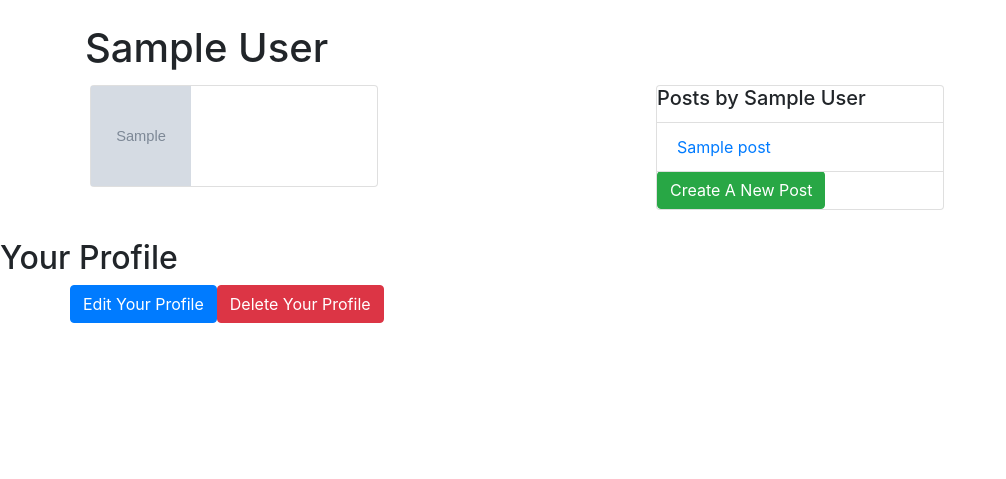
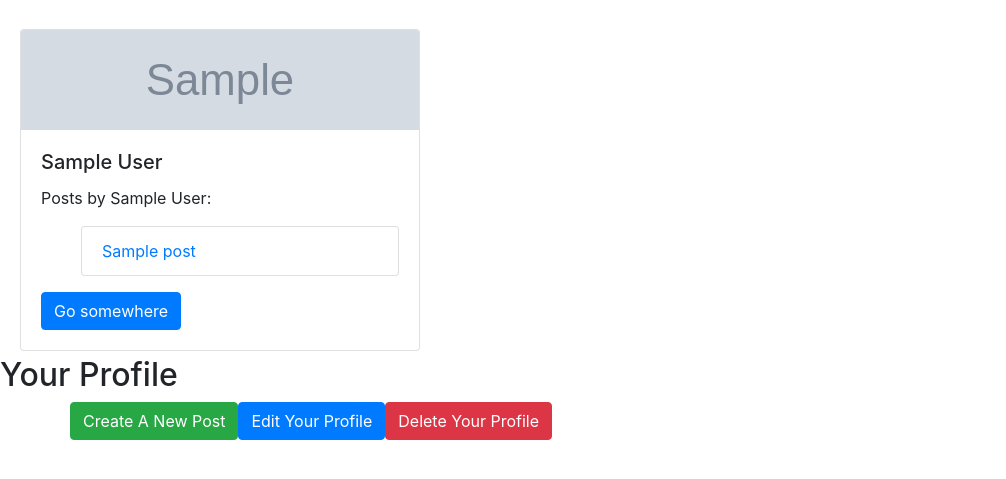
Before and after one commit to acmenes/blogly, a Flask app: page /users/1 in a window 1280 px wide. Shown: the part 58-537 px from the top of the page, without its empty margins (0-1006 px from the left). Run offline with Flask 2, Linux system fonts and the light colour scheme; tables that the repository leaves empty hold one stand-in row (values such as "Sample post"); grey boxes marked "Sample" are stand-in pictures; some libraries are stand-ins or nearby versions.

Commit message:
trying to fix profile pages

```diff
--- a/templates/userprofile.html
+++ b/templates/userprofile.html
@@ -1,7 +1,41 @@
 {% extends 'base.html' %}
 
 {% block content %}
-<div class = "container">
+<div class="container-fluid">
+    <div class="card" style="width: 25rem;">
+        <img class="card-img-top" src="{{ user.img_url }}" alt="Profile Pic">
+        <div class="card-body">
+          <h5 class="card-title">{{ user.first_name }} {{ user.last_name }}</h5>
+          <p class="card-text">Posts by {{ user.first_name }} {{ user.last_name }}:</p>
+            <ul>
+                {% for post in user.posts %}
+                <li class="list-group-item"><a href="/posts/{{ post.id }}">{{ post.title }}</a></li>
+                {% endfor %}
+            </ul>
+          <a href="#" class="btn btn-primary">Go somewhere</a>
+        </div>
+      </div>
+</div>
+
+<h2>Your Profile</h2>
+
+<div class="container">
+    <div class="row">
+        <form action="/users/{{user.id}}/posts/new">
+            <button type="submit" class="btn btn-success">Create A New Post</button>
+        </form>
+
+        <form action="/users/{{user.id}}/edit">
+            <button type="submit" class="btn btn-primary">Edit Your Profile</button>
+        </form>
+
+        <form action="/users/{{user.id}}/delete">
+            <button type="submit" class="btn btn-danger">Delete Your Profile</button>
+        </form>
+    </div>
+</div>
+
+<!-- <div class = "container">
     <h1>{{ user.first_name }} {{ user.last_name }}</h1>
         <div class="row">
             <div class="col-sm">
@@ -23,21 +57,6 @@
                 </div>
             </div>
         </div>
-</div>
-<br>
-
-<h2>Your Profile</h2>
-
-<div class="container">
-    <div class="row">
-        <form action="/users/{{user.id}}/edit">
-            <button type="submit" class="btn btn-primary">Edit Your Profile</button>
-        </form>
-
-        <form action="/users/{{user.id}}/delete">
-            <button type="submit" class="btn btn-danger">Delete Your Profile</button>
-        </form>
-    </div>
-</div>
+</div> -->
 
 {% endblock %}
```
